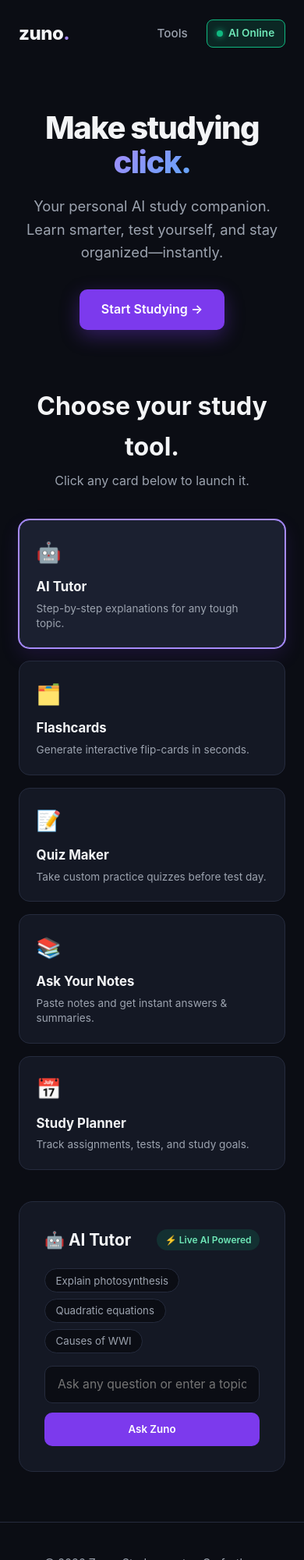
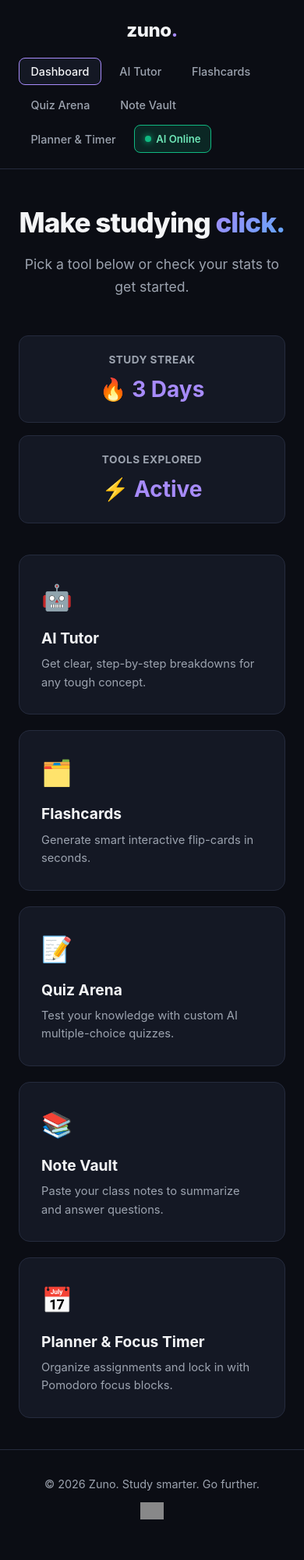
Before and after one commit to bossyboyyy/zuno, a plain HTML site: page index.html in a window 390 px wide. Shown: the top 2000 px of the page at 78% size. Drawn offline with Linux system fonts and the light colour scheme; grey boxes are pictures that could not be loaded.

Commit message:
Update index.html

```diff
--- a/index.html
+++ b/index.html
@@ -26,22 +26,25 @@
       font-family: -apple-system, BlinkMacSystemFont, "Segoe UI", Roboto, sans-serif;
     }
 
-    html { scroll-behavior: smooth; }
-
     body {
       background-color: var(--bg);
       color: var(--text);
       line-height: 1.6;
+      min-height: 100vh;
+      display: flex;
+      flex-direction: column;
     }
 
     /* Navigation */
     header {
-      max-width: 1100px;
+      max-width: 1200px;
+      width: 100%;
       margin: 0 auto;
-      padding: 1.5rem;
+      padding: 1.25rem 1.5rem;
       display: flex;
       justify-content: space-between;
       align-items: center;
+      border-bottom: 1px solid var(--border);
     }
 
     .logo {
@@ -49,6 +52,7 @@
       font-weight: 800;
       letter-spacing: -0.5px;
       color: var(--text);
+      cursor: pointer;
     }
 
     .logo span { color: var(--accent-light); }
@@ -56,18 +60,24 @@
     nav {
       display: flex;
       align-items: center;
-      gap: 1.5rem;
+      gap: 0.5rem;
+      flex-wrap: wrap;
     }
 
-    nav a {
+    .nav-btn {
+      background: transparent;
+      border: 1px solid transparent;
       color: var(--muted);
-      text-decoration: none;
-      font-size: 0.95rem;
+      padding: 0.5rem 0.9rem;
+      border-radius: 8px;
+      font-size: 0.9rem;
       font-weight: 500;
-      transition: color 0.2s;
+      cursor: pointer;
+      transition: all 0.2s;
     }
 
-    nav a:hover { color: var(--text); }
+    .nav-btn:hover { color: var(--text); background: var(--surface); }
+    .nav-btn.active { color: var(--text); background: var(--surface); border-color: var(--accent-light); }
 
     .ai-badge {
       background: rgba(16, 185, 129, 0.15);
@@ -75,7 +85,7 @@
       color: #6ee7b7;
       padding: 0.4rem 0.8rem;
       border-radius: 8px;
-      font-size: 0.85rem;
+      font-size: 0.82rem;
       font-weight: 600;
       display: flex;
       align-items: center;
@@ -89,166 +99,106 @@
       box-shadow: 0 0 8px var(--success);
     }
 
-    /* Hero Section */
-    .hero {
-      max-width: 800px;
-      margin: 3.5rem auto 4.5rem;
-      padding: 0 1.5rem;
-      text-align: center;
+    /* Main Container Views */
+    main {
+      flex: 1;
+      max-width: 1000px;
+      width: 100%;
+      margin: 0 auto;
+      padding: 2.5rem 1.5rem;
     }
 
-    .hero h1 {
-      font-size: clamp(2.5rem, 6vw, 4rem);
+    .view { display: none; }
+    .view.active { display: block; }
+
+    /* Dashboard View */
+    .dashboard-hero {
+      text-align: center;
+      margin-bottom: 3rem;
+    }
+    .dashboard-hero h1 {
+      font-size: clamp(2.2rem, 5vw, 3.5rem);
       font-weight: 800;
-      line-height: 1.1;
-      letter-spacing: -1.5px;
-      margin-bottom: 1.25rem;
+      letter-spacing: -1px;
+      margin-bottom: 0.75rem;
     }
-
-    .hero h1 span {
+    .dashboard-hero h1 span {
       background: linear-gradient(135deg, #a78bfa, #60a5fa);
       -webkit-background-clip: text;
       -webkit-text-fill-color: transparent;
     }
+    .dashboard-hero p { color: var(--muted); font-size: 1.1rem; }
 
-    .hero p {
-      color: var(--muted);
-      font-size: 1.15rem;
-      max-width: 540px;
-      margin: 0 auto 2rem;
-    }
-
-    .btn-primary {
-      display: inline-block;
-      background: var(--accent);
-      color: #fff;
-      padding: 0.85rem 1.75rem;
-      border-radius: 10px;
-      font-weight: 600;
-      text-decoration: none;
-      box-shadow: 0 8px 24px var(--accent-glow);
-      transition: transform 0.2s, background 0.2s;
-      border: none;
-      cursor: pointer;
-    }
-
-    .btn-primary:hover {
-      background: #6d28d9;
-      transform: translateY(-2px);
-    }
-
-    /* Tool Selector Cards */
-    .section {
-      max-width: 1100px;
-      margin: 0 auto 4rem;
-      padding: 0 1.5rem;
-    }
-
-    .section-header {
-      text-align: center;
-      margin-bottom: 2.25rem;
-    }
-
-    .section-header h2 {
-      font-size: 2rem;
-      font-weight: 700;
-      margin-bottom: 0.4rem;
-    }
-
-    .section-header p { color: var(--muted); }
-
-    .grid {
+    .stats-bar {
       display: grid;
-      grid-template-columns: repeat(auto-fit, minmax(195px, 1fr));
+      grid-template-columns: repeat(auto-fit, minmax(200px, 1fr));
       gap: 1rem;
       margin-bottom: 2.5rem;
     }
+    .stat-card {
+      background: var(--surface);
+      border: 1px solid var(--border);
+      border-radius: 12px;
+      padding: 1.25rem;
+      text-align: center;
+    }
+    .stat-card h4 { font-size: 0.85rem; color: var(--muted); text-transform: uppercase; letter-spacing: 0.5px; margin-bottom: 0.25rem; }
+    .stat-card .val { font-size: 1.75rem; font-weight: 700; color: var(--accent-light); }
 
-    .card {
+    .dash-grid {
+      display: grid;
+      grid-template-columns: repeat(auto-fit, minmax(280px, 1fr));
+      gap: 1.25rem;
+    }
+    .dash-card {
       background: var(--surface);
       border: 1px solid var(--border);
       border-radius: 14px;
-      padding: 1.35rem;
+      padding: 1.75rem;
       cursor: pointer;
       transition: all 0.2s;
-      text-align: left;
     }
+    .dash-card:hover { border-color: var(--accent-light); transform: translateY(-3px); }
+    .dash-card .icon { font-size: 2rem; margin-bottom: 0.75rem; }
+    .dash-card h3 { font-size: 1.2rem; margin-bottom: 0.4rem; }
+    .dash-card p { color: var(--muted); font-size: 0.92rem; }
 
-    .card:hover {
-      border-color: var(--accent-light);
-      transform: translateY(-3px);
-    }
-
-    .card.active {
-      border-color: var(--accent-light);
-      background: var(--surface-hover);
-      box-shadow: 0 0 0 1px var(--accent-light), 0 10px 25px rgba(124, 58, 237, 0.15);
-    }
-
-    .card-icon { font-size: 1.6rem; margin-bottom: 0.6rem; }
-    .card h3 { font-size: 1.05rem; margin-bottom: 0.3rem; }
-    .card p { color: var(--muted); font-size: 0.85rem; line-height: 1.4; }
-
-    /* Active Workspace */
-    .workspace {
-      max-width: 820px;
-      margin: 0 auto;
+    /* Tool Workspace Styles */
+    .workspace-box {
       background: var(--surface);
       border: 1px solid var(--border);
       border-radius: 18px;
       padding: 2rem;
     }
-
-    .tool-panel { display: none; }
-    .tool-panel.active { display: block; }
-
-    .tool-title {
+    .workspace-header {
       display: flex;
       justify-content: space-between;
       align-items: center;
-      margin-bottom: 1.25rem;
+      margin-bottom: 1.5rem;
       flex-wrap: wrap;
       gap: 0.5rem;
     }
-
-    .tool-title h3 { font-size: 1.3rem; }
-    .mode-badge {
-      font-size: 0.75rem;
-      padding: 0.25rem 0.65rem;
-      border-radius: 999px;
-      background: rgba(16, 185, 129, 0.15);
-      color: #6ee7b7;
-      font-weight: 600;
-    }
+    .workspace-header h2 { font-size: 1.4rem; }
 
     .prompt-pills {
       display: flex;
       flex-wrap: wrap;
       gap: 0.5rem;
-      margin-bottom: 1rem;
+      margin-bottom: 1.25rem;
     }
-
     .pill {
       background: var(--bg);
       border: 1px solid var(--border);
       color: var(--muted);
       padding: 0.4rem 0.85rem;
       border-radius: 999px;
-      font-size: 0.83rem;
+      font-size: 0.85rem;
       cursor: pointer;
       transition: all 0.2s;
     }
+    .pill:hover { color: var(--text); border-color: var(--accent-light); }
 
-    .pill:hover {
-      color: var(--text);
-      border-color: var(--accent-light);
-    }
-
-    .input-row {
-      display: flex;
-      gap: 0.75rem;
-    }
-
+    .input-row { display: flex; gap: 0.75rem; margin-bottom: 1rem; }
     input[type="text"], input[type="date"], textarea {
       width: 100%;
       background: var(--bg);
@@ -259,13 +209,7 @@
       font-size: 0.98rem;
       outline: none;
     }
-
-    textarea {
-      min-height: 110px;
-      resize: vertical;
-      margin-bottom: 0.75rem;
-    }
-
+    textarea { min-height: 120px; resize: vertical; margin-bottom: 0.75rem; }
     input:focus, textarea:focus { border-color: var(--accent-light); }
 
     .action-btn {
@@ -279,7 +223,6 @@
       white-space: nowrap;
       transition: background 0.2s;
     }
-
     .action-btn:hover { background: #6d28d9; }
     .action-btn:disabled { opacity: 0.6; cursor: not-allowed; }
 
@@ -295,40 +238,32 @@
       display: none;
     }
 
-    /* Interactive Flashcards */
+    /* Flashcards */
     .flashcards-grid {
       display: grid;
       grid-template-columns: repeat(auto-fit, minmax(230px, 1fr));
       gap: 1rem;
       margin-top: 1.5rem;
     }
-
     .flashcard {
       background: var(--bg);
       border: 1px solid var(--border);
       border-radius: 12px;
       padding: 1.5rem;
-      min-height: 150px;
+      min-height: 160px;
       display: flex;
       flex-direction: column;
       justify-content: space-between;
       cursor: pointer;
       transition: border-color 0.2s, transform 0.2s;
     }
-
     .flashcard:hover { border-color: var(--accent-light); transform: translateY(-2px); }
     .flashcard.flipped { background: #181c2e; border-color: var(--accent-light); }
-    .flashcard-label {
-      font-size: 0.72rem;
-      text-transform: uppercase;
-      letter-spacing: 1px;
-      color: var(--accent-light);
-      font-weight: 700;
-    }
+    .flashcard-label { font-size: 0.72rem; text-transform: uppercase; letter-spacing: 1px; color: var(--accent-light); font-weight: 700; }
     .flashcard-text { font-size: 1rem; margin: 0.75rem 0; font-weight: 500; }
     .flashcard-hint { font-size: 0.78rem; color: var(--muted); }
 
-    /* Interactive Quiz */
+    /* Quiz */
     .quiz-item {
       background: var(--bg);
       border: 1px solid var(--border);
@@ -352,7 +287,25 @@
     .quiz-opt.correct { background: rgba(16, 185, 129, 0.2); border-color: var(--success); color: #6ee7b7; }
     .quiz-opt.wrong { background: rgba(239, 68, 68, 0.2); border-color: var(--danger); color: #fca5a5; }
 
-    /* Study Planner */
+    /* Focus Timer Widget */
+    .timer-container {
+      text-align: center;
+      padding: 1rem 0;
+    }
+    .timer-display {
+      font-size: 4rem;
+      font-weight: 800;
+      letter-spacing: -2px;
+      color: var(--accent-light);
+      margin: 1rem 0;
+    }
+    .timer-controls {
+      display: flex;
+      justify-content: center;
+      gap: 1rem;
+    }
+
+    /* Planner */
     .planner-list {
       margin-top: 1.25rem;
       display: flex;
@@ -377,31 +330,35 @@
     /* Footer */
     footer {
       border-top: 1px solid var(--border);
-      padding: 2.5rem 1.5rem;
+      padding: 2rem 1.5rem;
       text-align: center;
       color: var(--muted);
       font-size: 0.9rem;
       display: flex;
       flex-direction: column;
       align-items: center;
-      gap: 1rem;
+      gap: 0.75rem;
     }
-
-    .counter-badge img { height: 24px; opacity: 0.85; transition: opacity 0.2s; }
-    .counter-badge img:hover { opacity: 1; }
+    .counter-badge img { height: 22px; opacity: 0.85; }
 
     @media (max-width: 650px) {
       .input-row { flex-direction: column; }
+      header { flex-direction: column; gap: 1rem; }
     }
   </style>
 </head>
 <body>
 
-  <!-- Header -->
+  <!-- Navigation Bar -->
   <header>
-    <div class="logo">zuno<span>.</span></div>
+    <div class="logo" onclick="switchView('dashboard')">zuno<span>.</span></div>
     <nav>
-      <a href="#workspace-section">Tools</a>
+      <button class="nav-btn active" id="nav-dashboard" onclick="switchView('dashboard')">Dashboard</button>
+      <button class="nav-btn" id="nav-tutor" onclick="switchView('tutor')">AI Tutor</button>
+      <button class="nav-btn" id="nav-flashcards" onclick="switchView('flashcards')">Flashcards</button>
+      <button class="nav-btn" id="nav-quiz" onclick="switchView('quiz')">Quiz Arena</button>
+      <button class="nav-btn" id="nav-notes" onclick="switchView('notes')">Note Vault</button>
+      <button class="nav-btn" id="nav-planner" onclick="switchView('planner')">Planner & Timer</button>
       <div class="ai-badge">
         <span class="api-status-dot"></span>
         <span>AI Online</span>
@@ -409,81 +366,82 @@
     </nav>
   </header>
 
-  <!-- Hero -->
-  <section class="hero">
-    <h1>Make studying <span>click.</span></h1>
-    <p>
-      Your personal AI study companion. Learn smarter, test yourself, and stay organized—instantly.
-    </p>
-    <a href="#workspace-section" class="btn-primary">Start Studying →</a>
-  </section>
+  <!-- Main Content Area -->
+  <main>
 
-  <!-- Interactive Study Workspace -->
-  <section id="workspace-section" class="section">
-    <div class="section-header">
-      <h2>Choose your study tool.</h2>
-      <p>Click any card below to launch it.</p>
-    </div>
-
-    <!-- 5 Tool Cards -->
-    <div class="grid">
-      <div class="card active" onclick="switchTool('tutor', this)">
-        <div class="card-icon">🤖</div>
-        <h3>AI Tutor</h3>
-        <p>Step-by-step explanations for any tough topic.</p>
+    <!-- 1. DASHBOARD VIEW -->
+    <div id="view-dashboard" class="view active">
+      <div class="dashboard-hero">
+        <h1>Make studying <span>click.</span></h1>
+        <p>Pick a tool below or check your stats to get started.</p>
       </div>
 
-      <div class="card" onclick="switchTool('flashcards', this)">
-        <div class="card-icon">🗂️</div>
-        <h3>Flashcards</h3>
-        <p>Generate interactive flip-cards in seconds.</p>
+      <div class="stats-bar">
+        <div class="stat-card">
+          <h4>Study Streak</h4>
+          <div class="val" id="statStreak">🔥 3 Days</div>
+        </div>
+        <div class="stat-card">
+          <h4>Tools Explored</h4>
+          <div class="val" id="statXP">⚡ Active</div>
+        </div>
       </div>
 
-      <div class="card" onclick="switchTool('quiz', this)">
-        <div class="card-icon">📝</div>
-        <h3>Quiz Maker</h3>
-        <p>Take custom practice quizzes before test day.</p>
-      </div>
-
-      <div class="card" onclick="switchTool('notes', this)">
-        <div class="card-icon">📚</div>
-        <h3>Ask Your Notes</h3>
-        <p>Paste notes and get instant answers & summaries.</p>
-      </div>
-
-      <div class="card" onclick="switchTool('planner', this)">
-        <div class="card-icon">📅</div>
-        <h3>Study Planner</h3>
-        <p>Track assignments, tests, and study goals.</p>
+      <div class="dash-grid">
+        <div class="dash-card" onclick="switchView('tutor')">
+          <div class="icon">🤖</div>
+          <h3>AI Tutor</h3>
+          <p>Get clear, step-by-step breakdowns for any tough concept.</p>
+        </div>
+        <div class="dash-card" onclick="switchView('flashcards')">
+          <div class="icon">🗂️</div>
+          <h3>Flashcards</h3>
+          <p>Generate smart interactive flip-cards in seconds.</p>
+        </div>
+        <div class="dash-card" onclick="switchView('quiz')">
+          <div class="icon">📝</div>
+          <h3>Quiz Arena</h3>
+          <p>Test your knowledge with custom AI multiple-choice quizzes.</p>
+        </div>
+        <div class="dash-card" onclick="switchView('notes')">
+          <div class="icon">📚</div>
+          <h3>Note Vault</h3>
+          <p>Paste your class notes to summarize and answer questions.</p>
+        </div>
+        <div class="dash-card" onclick="switchView('planner')">
+          <div class="icon">📅</div>
+          <h3>Planner & Focus Timer</h3>
+          <p>Organize assignments and lock in with Pomodoro focus blocks.</p>
+        </div>
       </div>
     </div>
 
-    <!-- Dynamic Workspace Box -->
-    <div class="workspace">
-
-      <!-- 1. AI TUTOR -->
-      <div id="panel-tutor" class="tool-panel active">
-        <div class="tool-title">
-          <h3>🤖 AI Tutor</h3>
-          <span class="mode-badge">⚡ Live AI Powered</span>
+    <!-- 2. AI TUTOR VIEW -->
+    <div id="view-tutor" class="view">
+      <div class="workspace-box">
+        <div class="workspace-header">
+          <h2>🤖 AI Study Tutor</h2>
+          <span style="color: var(--muted); font-size: 0.85rem;">Powered by Zuno AI</span>
         </div>
         <div class="prompt-pills">
-          <button class="pill" onclick="quickTutor('Explain photosynthesis simply')">Explain photosynthesis</button>
-          <button class="pill" onclick="quickTutor('How do you solve quadratic equations?')">Quadratic equations</button>
+          <button class="pill" onclick="quickTutor('Explain photosynthesis simply')">Photosynthesis</button>
+          <button class="pill" onclick="quickTutor('How do you solve quadratic equations?')">Quadratic Equations</button>
           <button class="pill" onclick="quickTutor('Summarize the causes of World War I')">Causes of WWI</button>
         </div>
         <div class="input-row">
-          <input type="text" id="tutorInput" placeholder="Ask any question or enter a topic to explain..." />
+          <input type="text" id="tutorInput" placeholder="Ask any question or enter a study topic..." />
           <button class="action-btn" id="tutorBtn" onclick="runTutor()">Ask Zuno</button>
         </div>
         <div id="tutorOutput" class="output-box"></div>
       </div>
+    </div>
 
-      <!-- 2. FLASHCARDS -->
-      <div id="panel-flashcards" class="tool-panel">
-        <div class="tool-title">
-          <h3>🗂️ Flashcard Generator</h3>
-          <span class="mode-badge">Click cards to flip</span>
+    <!-- 3. FLASHCARDS VIEW -->
+    <div id="view-flashcards" class="view">
+      <div class="workspace-box">
+        <div class="workspace-header">
+          <h2>🗂️ Flashcard Generator</h2>
+          <span style="color: var(--muted); font-size: 0.85rem;">Click any card to flip</span>
         </div>
         <div class="prompt-pills">
           <button class="pill" onclick="quickCards('Spanish basic greetings')">Spanish Greetings</button>
@@ -491,17 +449,19 @@
           <button class="pill" onclick="quickCards('Algebra 1 formulas')">Algebra Formulas</button>
         </div>
         <div class="input-row">
-          <input type="text" id="cardsInput" placeholder="Enter a topic (e.g., US Presidents, Physics forces)..." />
+          <input type="text" id="cardsInput" placeholder="Enter topic (e.g., US Presidents, Physics forces)..." />
           <button class="action-btn" id="cardsBtn" onclick="runFlashcards()">Create Cards</button>
         </div>
         <div id="cardsContainer" class="flashcards-grid"></div>
       </div>
+    </div>
 
-      <!-- 3. QUIZ MAKER -->
-      <div id="panel-quiz" class="tool-panel">
-        <div class="tool-title">
-          <h3>📝 Practice Quiz Maker</h3>
-          <span class="mode-badge">Instant Grading</span>
+    <!-- 4. QUIZ ARENA VIEW -->
+    <div id="view-quiz" class="view">
+      <div class="workspace-box">
+        <div class="workspace-header">
+          <h2>📝 Practice Quiz Arena</h2>
+          <span style="color: var(--muted); font-size: 0.85rem;">Instant grading</span>
         </div>
         <div class="prompt-pills">
           <button class="pill" onclick="quickQuiz('American Revolution')">American Revolution</button>
@@ -514,39 +474,57 @@
         </div>
         <div id="quizContainer"></div>
       </div>
+    </div>
 
-      <!-- 4. ASK YOUR NOTES -->
-      <div id="panel-notes" class="tool-panel">
-        <div class="tool-title">
-          <h3>📚 Ask Your Notes</h3>
-          <span class="mode-badge">Summary & Q&A</span>
+    <!-- 5. NOTE VAULT VIEW -->
+    <div id="view-notes" class="view">
+      <div class="workspace-box">
+        <div class="workspace-header">
+          <h2>📚 Note Vault & Summary</h2>
+          <span style="color: var(--muted); font-size: 0.85rem;">Summary & Q&A</span>
         </div>
         <textarea id="notesText" placeholder="Paste your class notes, article, or study guide here..."></textarea>
         <div class="input-row">
-          <input type="text" id="notesQuestion" placeholder="Ask a question about your notes (or leave blank to summarize)..." />
+          <input type="text" id="notesQuestion" placeholder="Ask a question about your notes (optional)..." />
           <button class="action-btn" id="notesBtn" onclick="runNotes()">Analyze Notes</button>
         </div>
         <div id="notesOutput" class="output-box"></div>
       </div>
+    </div>
 
-      <!-- 5. STUDY PLANNER -->
-      <div id="panel-planner" class="tool-panel">
-        <div class="tool-title">
-          <h3>📅 Study Planner</h3>
-          <span class="mode-badge">Auto-Saved</span>
+    <!-- 6. PLANNER & TIMER VIEW -->
+    <div id="view-planner" class="view">
+      <div class="workspace-box" style="margin-bottom: 2rem;">
+        <div class="workspace-header">
+          <h2>⏱️ Pomodoro Focus Timer</h2>
+          <span style="color: var(--muted); font-size: 0.85rem;">25m Focus / 5m Break</span>
+        </div>
+        <div class="timer-container">
+          <div class="timer-display" id="timerDisplay">25:00</div>
+          <div class="timer-controls">
+            <button class="action-btn" onclick="startTimer()">Start Focus</button>
+            <button class="action-btn" style="background: var(--surface); border: 1px solid var(--border);" onclick="resetTimer()">Reset</button>
+          </div>
+        </div>
+      </div>
+
+      <div class="workspace-box">
+        <div class="workspace-header">
+          <h2>📅 Study Planner</h2>
+          <span style="color: var(--muted); font-size: 0.85rem;">Auto-saved</span>
         </div>
         <div class="input-row">
-          <input type="text" id="taskInput" placeholder="Add assignment, test, or study session..." />
+          <input type="text" id="taskInput" placeholder="Add assignment, test, or study goal..." />
           <input type="date" id="taskDate" style="max-width: 170px;" />
           <button class="action-btn" onclick="addTask()">Add Task</button>
         </div>
         <div id="plannerList" class="planner-list"></div>
       </div>
+    </div>
 
-    </div>
-  </section>
+  </main>
 
-  <!-- Footer with Live Visitor Counter -->
+  <!-- Footer -->
   <footer>
     <div>© 2026 Zuno. Study smarter. Go further.</div>
     <div class="counter-badge">
@@ -557,21 +535,23 @@
   </footer>
 
   <script>
-    // --- FREE PUBLIC AI ENGINE (No API Key Required) ---
+    // --- VIEW SWITCHER ---
+    function switchView(viewName) {
+      document.querySelectorAll('.view').forEach(v => v.classList.remove('active'));
+      document.querySelectorAll('.nav-btn').forEach(b => b.classList.remove('active'));
+
+      document.getElementById(`view-${viewName}`).classList.add('active');
+      const navBtn = document.getElementById(`nav-${viewName}`);
+      if (navBtn) navBtn.classList.add('active');
+      window.scrollTo({ top: 0, behavior: 'smooth' });
+    }
+
+    // --- FREE PUBLIC AI ENGINE ---
     async function callAI(promptText) {
       const url = `https://text.pollinations.ai/${encodeURIComponent(promptText)}`;
       const res = await fetch(url);
       if (!res.ok) throw new Error('AI request failed.');
       return await res.text();
-    }
-
-    // --- SWITCH TOOLS ---
-    function switchTool(toolName, cardEl) {
-      document.querySelectorAll('.card').forEach(c => c.classList.remove('active'));
-      cardEl.classList.add('active');
-
-      document.querySelectorAll('.tool-panel').forEach(p => p.classList.remove('active'));
-      document.getElementById(`panel-${toolName}`).classList.add('active');
     }
 
     // --- 1. AI TUTOR ---
@@ -661,7 +641,7 @@
       }
     }
 
-    // --- 3. QUIZ MAKER ---
+    // --- 3. QUIZ ARENA ---
     function quickQuiz(t) {
       document.getElementById('quizInput').value = t;
       runQuiz();
@@ -725,7 +705,7 @@
       }
     }
 
-    // --- 4. ASK YOUR NOTES ---
+    // --- 4. NOTE VAULT ---
     async function runNotes() {
       const notes = document.getElementById('notesText').value.trim();
       const question = document.getElementById('notesQuestion').value.trim();
@@ -753,7 +733,38 @@
       }
     }
 
-    // --- 5. STUDY PLANNER ---
+    // --- 5. POMODORO TIMER ---
+    let timerInterval = null;
+    let timeLeft = 25 * 60;
+
+    function updateTimerDisplay() {
+      const mins = Math.floor(timeLeft / 60);
+      const secs = timeLeft % 60;
+      document.getElementById('timerDisplay').textContent = `${String(mins).padStart(2, '0')}:${String(secs).padStart(2, '0')}`;
+    }
+
+    function startTimer() {
+      if (timerInterval) return;
+      timerInterval = setInterval(() => {
+        if (timeLeft > 0) {
+          timeLeft--;
+          updateTimerDisplay();
+        } else {
+          clearInterval(timerInterval);
+          timerInterval = null;
+          alert('Focus session complete! Take a 5-minute break.');
+        }
+      }, 1000);
+    }
+
+    function resetTimer() {
+      clearInterval(timerInterval);
+      timerInterval = null;
+      timeLeft = 25 * 60;
+      updateTimerDisplay();
+    }
+
+    // --- 6. STUDY PLANNER ---
     let tasks = JSON.parse(localStorage.getItem('zuno_tasks') || '[]');
     if (tasks.length === 0) {
       tasks = [
@@ -803,6 +814,7 @@
     }
 
     renderTasks();
+    updateTimerDisplay();
   </script>
 
 </body>
```
